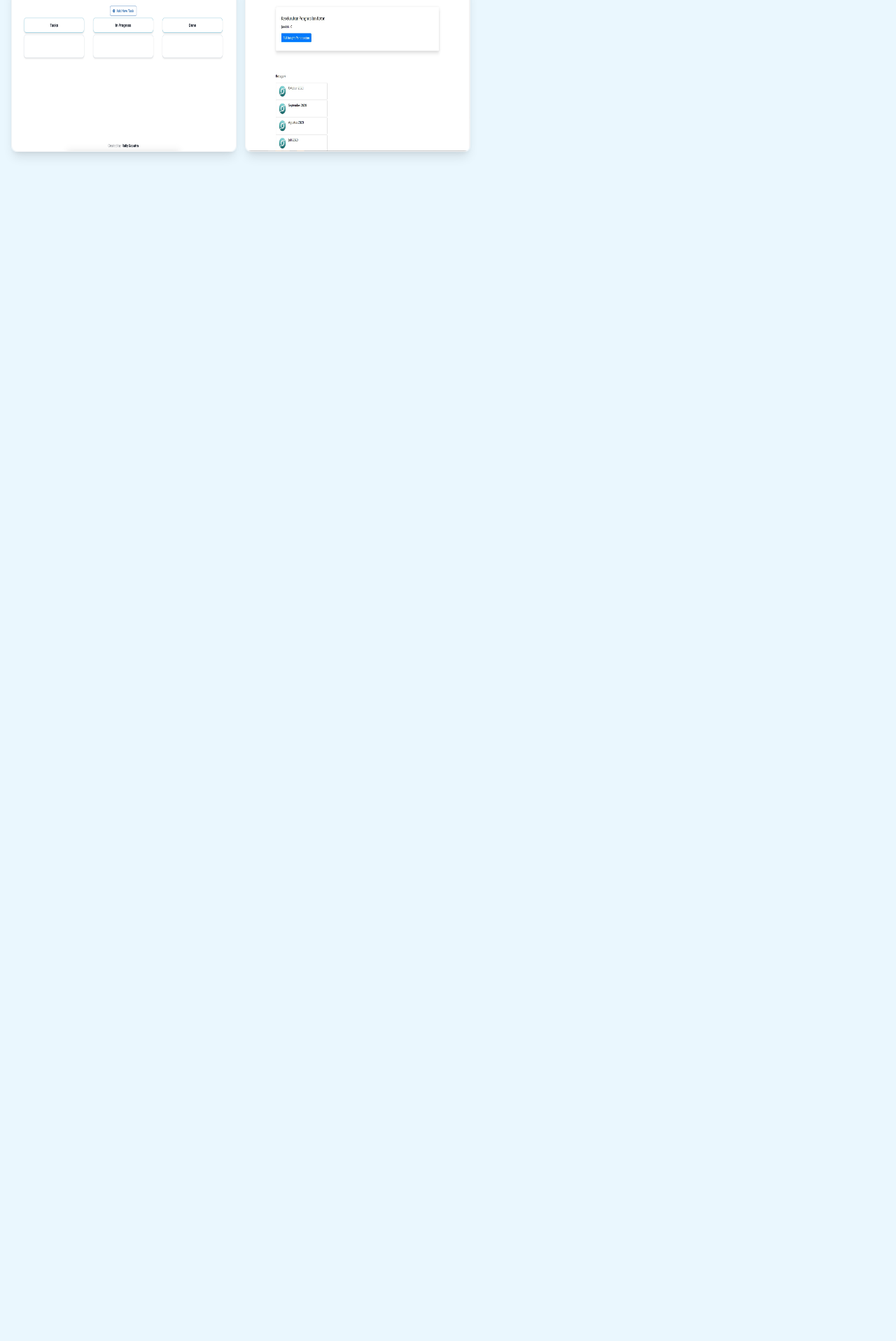
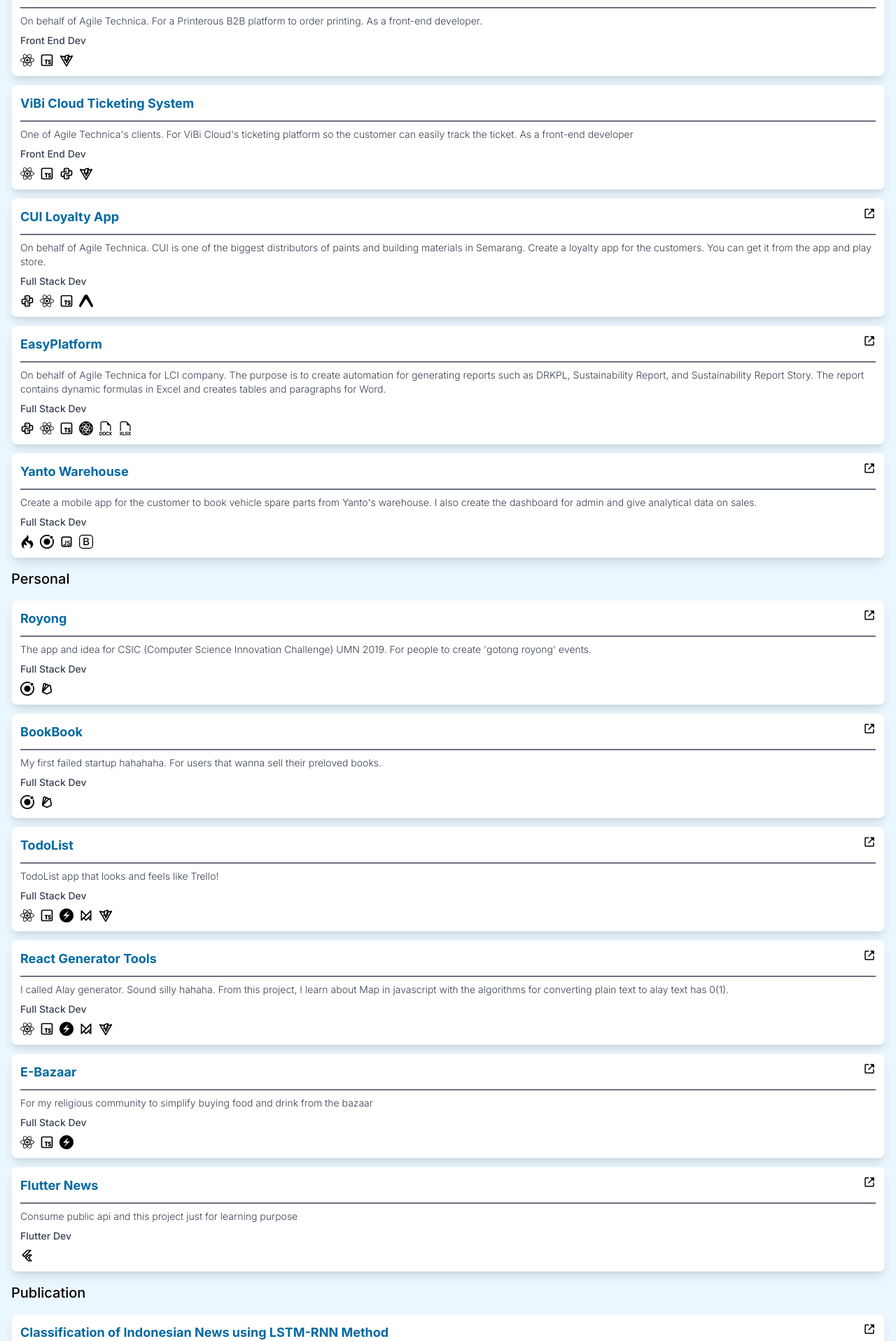
Before and after one commit to rully-saputra15/next-portfolio, a Next.js app: page /work in a window 1280 px wide. Shown: the part 205-2121 px from the top of the page at 70% size. Before the commit the page ends 800 px from the top, so only its background shows below. Built offline with nearby package versions, Linux system fonts and the light colour scheme.

Commit message:
feat: works page

```diff
--- a/components/WorkCard.tsx
+++ b/components/WorkCard.tsx
@@ -1,23 +1,36 @@
-import { FC } from "react";
-import Image, { StaticImageData } from "next/image";
+import { FC, useCallback } from "react";
+import { BiLinkExternal } from "react-icons/bi";
 
 type WorkCardProps = {
   title: string;
   description: string;
-  imgSrc: StaticImageData;
+  role: string;
+  url?: string;
   techStack: JSX.Element | JSX.Element[];
 };
 
 const WorkCard: FC<WorkCardProps> = ({
   title,
   description,
-  imgSrc,
+  url,
+  role,
   techStack,
 }) => {
+  const handleOpenUrl = useCallback(() => {
+    window.open(url, "_blank");
+  }, [url]);
+
   return (
-    <div className="flex flex-col justify-start">
-      <div className="group border border-gray-100 rounded-lg relative shadow-lg transition transform duration-300 hover:scale-105">
-        <Image
+    <div className="flex flex-col justify-start flex-1 border border-gray-100 rounded-lg relative shadow-lg transition transform duration-300 hover:scale-105 box-border p-3 space-y-2 bg-white">
+      <div className="flex flex-row justify-between">
+        <span className="text-sky-700 font-bold text-lg">{title}</span>
+        {url && <BiLinkExternal className="text-lg" onClick={handleOpenUrl} />}
+      </div>
+      <span className="h-1 border-b-2 border-gray-500"></span>
+      <span className="text-gray-700 font-light text-sm">{description}</span>
+      <span className="text-gray-700 font-medium text-sm">{role}</span>
+      <div className="flex flex-row text-xl gap-2">{techStack}</div>
+      {/* <Image
       src={imgSrc}
       className="w-80 h-60 aspect-auto rounded-lg"
       alt="todolist"
@@ -26,8 +39,7 @@ const WorkCard: FC<WorkCardProps> = ({
       <div className="font-bold text-xl">{title}</div>
       <div className="font-light text-sm">{description}</div>
       <div className="flex flex-row text-xl gap-2">{techStack}</div>
-        </div>
-      </div>
+    </div> */}
     </div>
   );
 };
--- /dev/null
+++ b/data/work.tsx
@@ -0,0 +1,212 @@
+import { Work } from "@/pages/interfaces";
+import { FaReact } from "react-icons/fa";
+import {
+  TbBrandTypescript,
+  TbBrandFramerMotion,
+  TbBrandVite,
+  TbBrandPython,
+  TbBrandFlutter,
+  TbBrandFirebase,
+} from "react-icons/tb";
+import {
+  SiChakraui,
+  SiExpo,
+  SiSemanticuireact,
+  SiCodeigniter,
+  SiIonic,
+  SiKeras,
+} from "react-icons/si";
+import { RiJavascriptLine } from "react-icons/ri";
+import { IoLogoLaravel } from "react-icons/io5";
+import { BsFiletypeDocx, BsFiletypeXlsx, BsBootstrap } from "react-icons/bs";
+
+export const professional: Work[] = [
+  {
+    id: 1,
+    title: "Printerous",
+    description:
+      "On behalf of Agile Technica. For a Printerous B2B platform to order printing. As a front-end developer.",
+    role: "Front End Dev",
+    techStack: [
+      <>
+        <FaReact />
+        <TbBrandTypescript />
+        <TbBrandVite />
+      </>,
+    ],
+  },
+  {
+    id: 2,
+    title: "ViBi Cloud Ticketing System",
+    description:
+      "One of Agile Technica's clients. For ViBi Cloud's ticketing platform so the customer can easily track the ticket. As a front-end developer",
+    role: "Front End Dev",
+    techStack: [
+      <>
+        <FaReact />
+        <TbBrandTypescript />
+        <TbBrandPython />
+        <TbBrandVite />
+      </>,
+    ],
+  },
+  {
+    id: 3,
+    title: "CUI Loyalty App",
+    description:
+      "On behalf of Agile Technica. CUI is one of the biggest distributors of paints and building materials in Semarang. Create a loyalty app for the customers. You can get it from the app and play store.",
+    role: "Full Stack Dev",
+    url: "https://play.google.com/store/apps/details?id=com.at.cui.customer",
+    techStack: [
+      <>
+        <TbBrandPython />
+        <FaReact />
+        <TbBrandTypescript />
+        <SiExpo />
+      </>,
+    ],
+  },
+  {
+    id: 5,
+    title: "EasyPlatform",
+    description:
+      "On behalf of Agile Technica for LCI company. The purpose is to create automation for generating reports such as DRKPL, Sustainability Report, and Sustainability Report Story. The report contains dynamic formulas in Excel and creates tables and paragraphs for Word.",
+    role: "Full Stack Dev",
+    url: "https://app.easysr.com/login",
+    techStack: [
+      <>
+        <TbBrandPython />
+        <FaReact />
+        <TbBrandTypescript />
+        <SiSemanticuireact />
+        <BsFiletypeDocx />
+        <BsFiletypeXlsx />
+      </>,
+    ],
+  },
+  {
+    id: 6,
+    title: "Yanto Warehouse",
+    description:
+      "Create a mobile app for the customer to book vehicle spare parts from Yanto's warehouse. I also create the dashboard for admin and give analytical data on sales.",
+    role: "Full Stack Dev",
+    url: "https://github.com/rully-saputra15/ionic-ecommerce-admin",
+    techStack: [
+      <>
+        <SiCodeigniter />
+        <SiIonic />
+        <RiJavascriptLine />
+        <BsBootstrap />
+      </>,
+    ],
+  },
+];
+
+export const publications: Work[] = [
+  {
+    id: 1,
+    title: "Classification of Indonesian News using LSTM-RNN Method",
+    description:
+      "News categorization has the aim of categorizing news into certain categories. In this paper, we build a machine learning model to categorize Indonesian news. One of the best methods for predicting large text sets is the Recurrent Neural Network (RNN) algorithm with Long-Short Term Memory (LSTM) architecture. In previous studies, the use of the LSTM-RNN method has a high level of accuracy for classifying news in English. For further exploration, in this study, a dataset to train and test the Indonesian news application model from the Jakartaresearch and web scraping from Kompas.com is used. Based on the experiment for the LSTM-RNN model, the final score of accuracy was 93%, the recall score was 91.8%, the precision score was 92.4%, and the Fl-Score score was 91.8%s. 17 news predictions from Detik.com have 100% accurate results predicting the correct category.",
+    role: "Full Stack Dev",
+    url: "https://github.com/rully-saputra15/news-classification",
+    techStack: [
+      <>
+        <SiKeras />
+        <IoLogoLaravel />
+      </>,
+    ],
+  },
+];
+export const personal: Work[] = [
+  {
+    id: 1,
+    title: "Royong",
+    description:
+      "The app and idea for CSIC (Computer Science Innovation Challenge) UMN 2019. For people to create 'gotong royong' events.",
+    role: "Full Stack Dev",
+    url: "https://github.com/rully-saputra15/e-bazaar",
+    techStack: [
+      <>
+        <SiIonic />
+        <TbBrandFirebase />
+      </>,
+    ],
+  },
+  {
+    id: 2,
+    title: "BookBook",
+    description:
+      "My first failed startup hahahaha. For users that wanna sell their preloved books.",
+    role: "Full Stack Dev",
+    url: "https://github.com/rully-saputra15/bookbook",
+    techStack: [
+      <>
+        <SiIonic />
+        <TbBrandFirebase />
+      </>,
+    ],
+  },
+  {
+    id: 3,
+    title: "TodoList",
+    description: "TodoList app that looks and feels like Trello!",
+    role: "Full Stack Dev",
+    url: "https://todolist-rho-jet.vercel.app/",
+    techStack: [
+      <>
+        <FaReact />
+        <TbBrandTypescript />
+        <SiChakraui />
+        <TbBrandFramerMotion />
+        <TbBrandVite />
+      </>,
+    ],
+  },
+  {
+    id: 4,
+    title: "React Generator Tools",
+    description:
+      "I called Alay generator. Sound silly hahaha. From this project, I learn about Map in javascript with the algorithms for converting plain text to alay text has 0(1).",
+    role: "Full Stack Dev",
+    url: "https://github.com/rully-saputra15/react-generator-tools",
+    techStack: [
+      <>
+        <FaReact />
+        <TbBrandTypescript />
+        <SiChakraui />
+        <TbBrandFramerMotion />
+        <TbBrandVite />
+      </>,
+    ],
+  },
+  {
+    id: 5,
+    title: "E-Bazaar",
+    description:
+      "For my religious community to simplify buying food and drink from the bazaar",
+    role: "Full Stack Dev",
+    url: "https://github.com/rully-saputra15/e-bazaar",
+    techStack: [
+      <>
+        <FaReact />
+        <TbBrandTypescript />
+        <SiChakraui />
+      </>,
+    ],
+  },
+
+  {
+    id: 6,
+    title: "Flutter News",
+    description:
+      "Consume public api and this project just for learning purpose",
+    role: "Flutter Dev",
+    url: "https://github.com/rully-saputra15/flutter-news",
+    techStack: [
+      <>
+        <TbBrandFlutter />
+      </>,
+    ],
+  },
+];
--- /dev/null
+++ b/pages/interfaces.ts
@@ -0,0 +1,8 @@
+export interface Work {
+    id: number;
+    title: string;
+    description: string;
+    role: string;
+    url?:string;
+    techStack: JSX.Element | JSX.Element[];
+}
--- a/pages/work/index.tsx
+++ b/pages/work/index.tsx
@@ -1,53 +1,82 @@
-import Image from "next/image";
-import { SiChakraui } from "react-icons/si";
-import { FaReact } from "react-icons/fa";
 import { PiSuitcaseSimpleBold } from "react-icons/pi";
-import { IoLogoLaravel } from "react-icons/io5";
-
+import { motion } from "framer-motion";
 import HomeButton from "@/components/HomeButton";
 import Title from "@/components/Title";
 
-import todoList from "@/assets/todo_list_app.png";
-import eBazaar from "@/assets/ebazaar.png";
-
 import WorkCard from "@/components/WorkCard";
+import { personal, professional, publications } from "@/data/work";
+import { Work } from "../interfaces";
+import {
+  animateFadeIn,
+  initialFadeIn,
+  transitionFadeIn,
+} from "@/helpers/animation";
 
 const WorksPage = () => {
   return (
     <>
-      <div className="relative flex flex-col justify-start space-y-3">
-        <div className="flex flex-row gap-3 items-center pt-10">
+      <div className="relative flex flex-col justify-start pb-5">
+        <div className="flex flex-row gap-3 items-center pt-10 pb-5">
           <PiSuitcaseSimpleBold className="text-2xl" />
           <Title label="Work" />
         </div>
-        <span className="font-bold text-red-700 text-xl">
-          This page is under construction
+        <span className="font-medium text-xl">Professional</span>
+        <span className="font-light text-xs pb-3">
+          All the professional`&apos;`s project used Gitlab CI
         </span>
-        <span className="font-medium text-xl">Personal Project</span>
-        <div className="flex flex-row flex-wrap justify-start gap-3">
-          <WorkCard
-            title="TodoList App"
-            description="A interesting todo list app!"
-            imgSrc={todoList}
-            techStack={
-              <>
-                <FaReact />
-                <SiChakraui />
-              </>
-            }
-          />
-
-          <WorkCard
-            title="E-Bazaar"
-            description="Grab your food now!"
-            imgSrc={eBazaar}
-            techStack={
-              <>
-                <IoLogoLaravel />
-              </>
-            }
-          />
-        </div>
+        <motion.div
+          initial={initialFadeIn}
+          animate={animateFadeIn}
+          transition={transitionFadeIn}
+          className="flex flex-col flex-wrap justify-start gap-3"
+        >
+          {professional.map((work: Work) => (
+            <WorkCard
+              key={`professional-${work.id}`}
+              title={work.title}
+              description={work.description}
+              role={work.role}
+              url={work.url}
+              techStack={work.techStack}
+            />
+          ))}
+        </motion.div>
+        <span className="font-medium text-xl py-4">Personal</span>
+        <motion.div
+          initial={initialFadeIn}
+          animate={animateFadeIn}
+          transition={transitionFadeIn}
+          className="flex flex-col flex-wrap justify-start gap-3"
+        >
+          {personal.map((work: Work) => (
+            <WorkCard
+              key={`personal-${work.id}`}
+              title={work.title}
+              description={work.description}
+              role={work.role}
+              url={work.url}
+              techStack={work.techStack}
+            />
+          ))}
+        </motion.div>
+        <span className="font-medium text-xl py-4">Publication</span>
+        <motion.div
+          initial={initialFadeIn}
+          animate={animateFadeIn}
+          transition={transitionFadeIn}
+          className="flex flex-col flex-wrap justify-start gap-3"
+        >
+          {publications.map((work: Work) => (
+            <WorkCard
+              key={`publication-${work.id}`}
+              title={work.title}
+              description={work.description}
+              role={work.role}
+              url={work.url}
+              techStack={work.techStack}
+            />
+          ))}
+        </motion.div>
       </div>
       <HomeButton />
     </>
```
Lines whose indentation alone changed are shown as unchanged.
